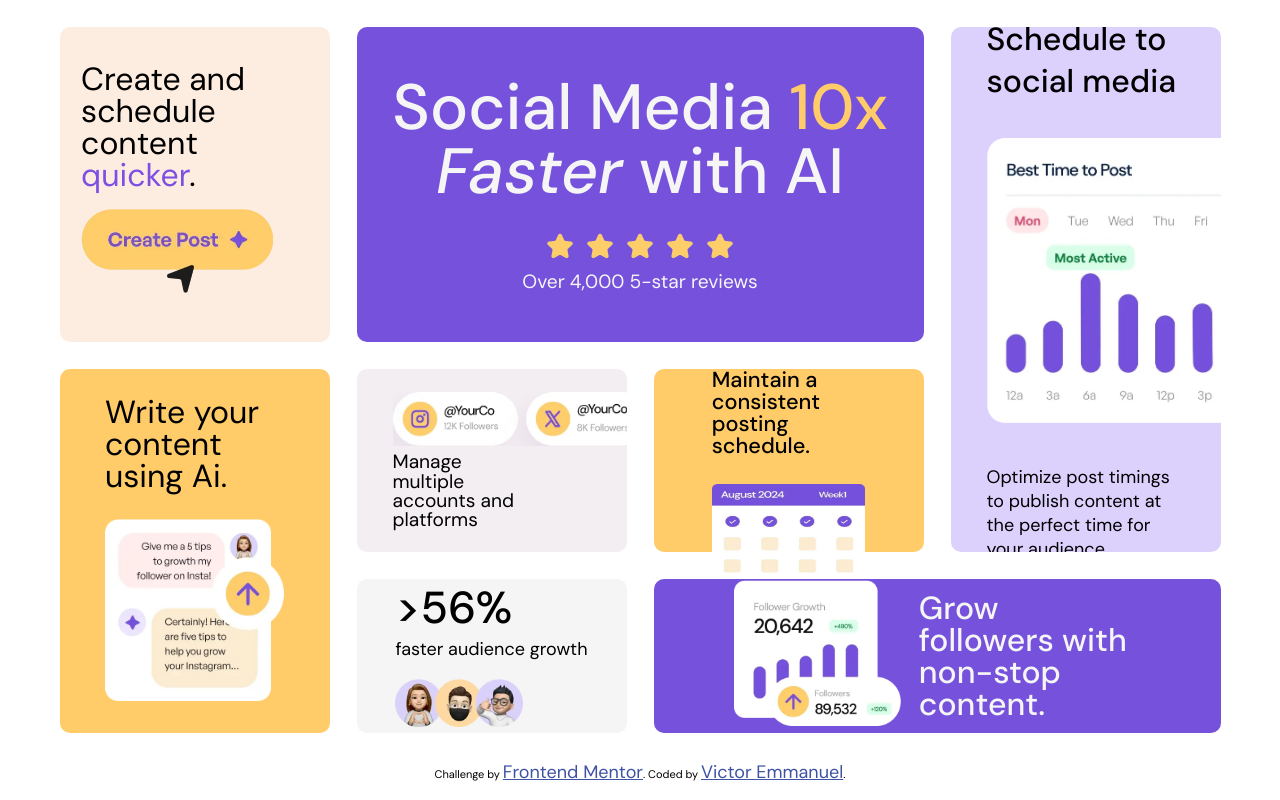
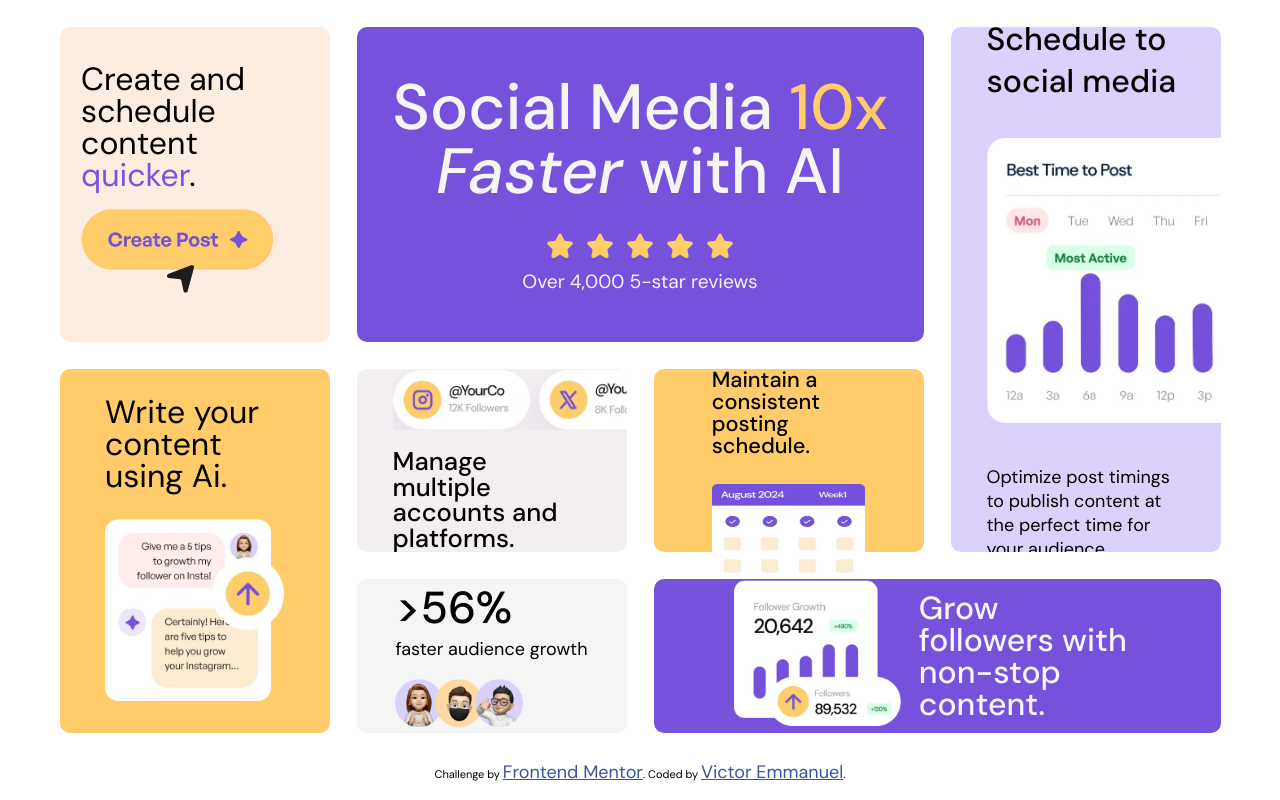
Before and after one commit to victor-web-dev/Bento-grid, a React (Vite) app: page / in a window 1280 px wide. Built offline with nearby package versions, Linux system fonts and the light colour scheme.

Commit message:
change: grid-item-manage img width, p font-size

```diff
--- a/src/components/Grid/Grid.style.css
+++ b/src/components/Grid/Grid.style.css
@@ -114,13 +114,15 @@
 }
 
 .grid-item-manage img {
-  width: 20vw;
+  width: 22vw;
+  padding-bottom: 0.75rem;
 }
 
 .grid-item-manage p {
-  font-size: 1.5vw;
+  font-size: 2vw;
   line-height: 1;
   width: 10ch;
+  font-weight: var(--med-weight);
 }
 
 .grid-item-audience {
--- a/src/components/Grid/Grid.tsx
+++ b/src/components/Grid/Grid.tsx
@@ -55,7 +55,7 @@ export function Grid() {
               <div>
                 <img src={multipleImg} alt="multiple platforms" />
               </div>
-              <p>Manage multiple accounts and platforms</p>
+              <p>Manage multiple accounts and platforms.</p>
             </div>
           </div>
 
```
